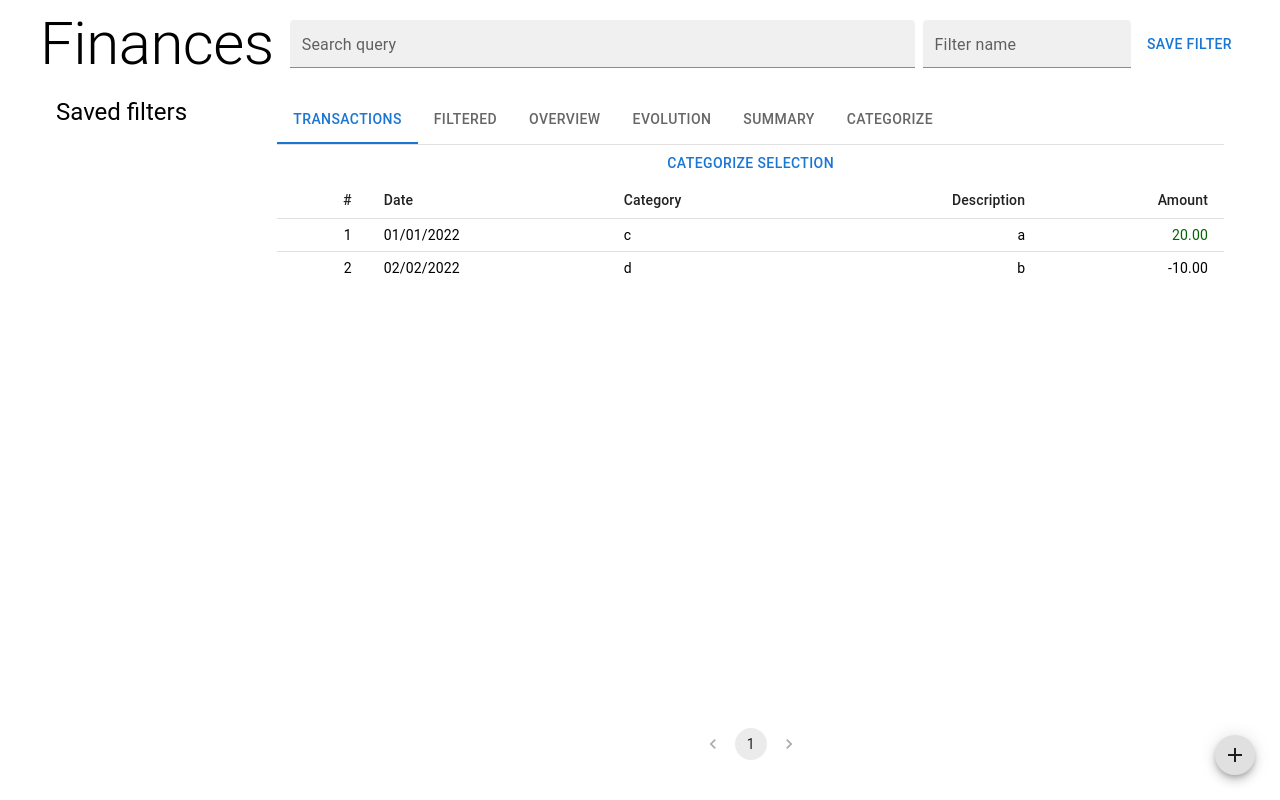
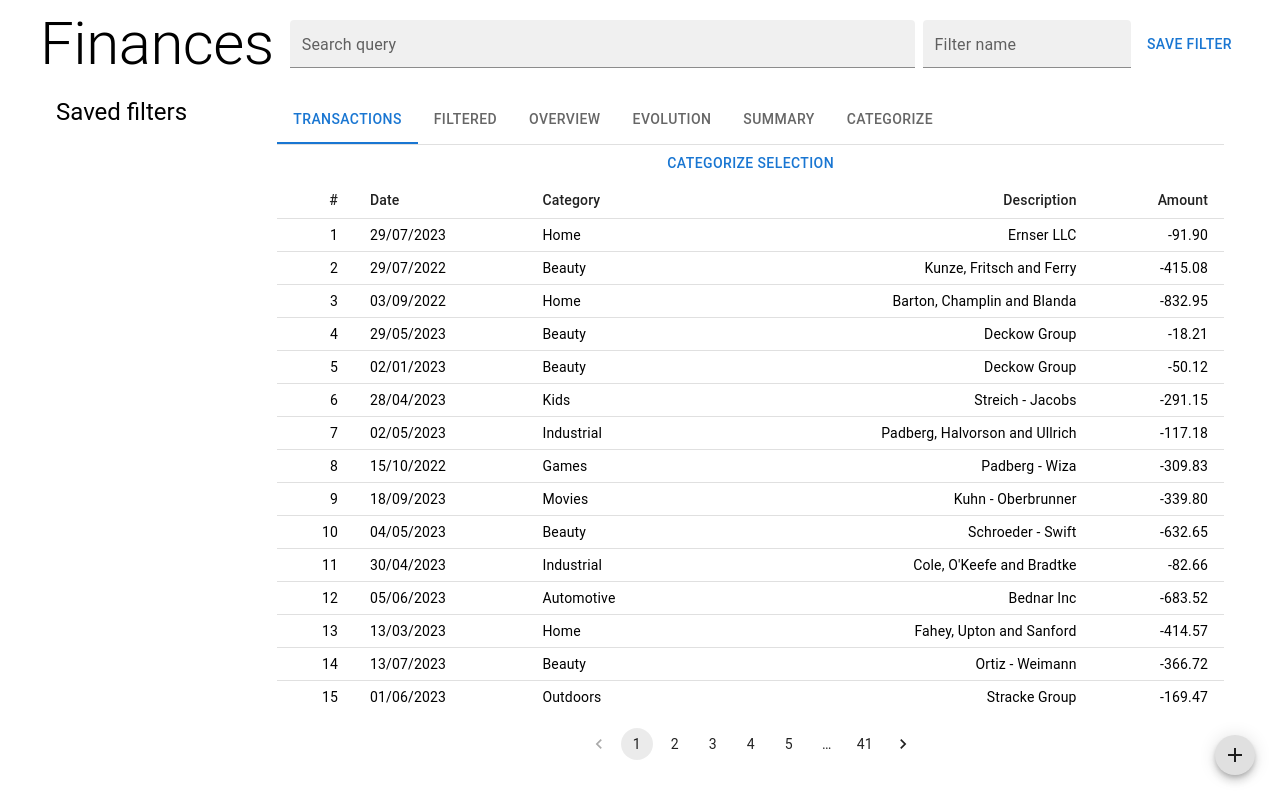
Before and after one commit to luism6n/finances-app, a React (Create React App) app: page / in a window 1280 px wide. Built offline with nearby package versions, Linux system fonts and the light colour scheme.

Commit message:
generate fake data if none is saved

```diff
--- a/package.json
+++ b/package.json
@@ -5,6 +5,7 @@
   "dependencies": {
     "@emotion/react": "^11.9.3",
     "@emotion/styled": "^11.9.3",
+    "@faker-js/faker": "^7.3.0",
     "@mui/icons-material": "^5.8.4",
     "@mui/lab": "^5.0.0-alpha.86",
     "@mui/material": "^5.8.4",
@@ -15,6 +16,7 @@
     "csv-parser": "^3.0.0",
     "d3": "^7.4.4",
     "date-fns": "^2.28.0",
+    "faker": "^6.6.6",
     "framer-motion": "^6.3.16",
     "moment": "^2.29.3",
     "nanoid": "^4.0.0",
--- a/src/Evolution.js
+++ b/src/Evolution.js
@@ -33,7 +33,12 @@ export default function Evolution({ transactions }) {
     b: 50,
   };
 
-  const mandatoryKeys = transactions
+  const transactionsWithAmountReversed = transactions.map((t) => ({
+    ...t,
+    amount: -t.amount,
+  }));
+
+  const mandatoryKeys = transactionsWithAmountReversed
     .map((t) => getKey(t, key1))
     .sort((k1, k2) => {
       if (key1 === "Month") {
@@ -47,7 +52,13 @@ export default function Evolution({ transactions }) {
       return k1 - k2;
     });
 
-  const groups = topGroups(transactions, key2, 8, undefined, true).map((g) => {
+  const groups = topGroups(
+    transactionsWithAmountReversed,
+    key2,
+    8,
+    undefined,
+    true
+  ).map((g) => {
     return {
       ...g,
       children: topGroups(g.transactions, key1, -1, mandatoryKeys),
--- a/src/Summary.js
+++ b/src/Summary.js
@@ -23,6 +23,40 @@ export default function Summary({ transactions }) {
     })[0];
 
     return `${stats.count}x ${memo} (average ${formatMoney(stats.avg)})`;
+  }
+
+  function busiestDay() {
+    let [day, stats] = Array.from(
+      d3.rollup(
+        transactions.filter((t) => t.amount < 0),
+        (g) => ({ count: g.length, sum: d3.sum(g.map((t) => t.amount)) }),
+        (t) => t.date.format("DD/MM/YYYY")
+      )
+    ).sort(([k1, v1], [k2, v2]) => {
+      return v2.count - v1.count;
+    })[0];
+
+    return `${day}: spent ${stats.count}x totalling ${formatMoney(stats.sum)}`;
+  }
+
+  function busiestDay() {
+    let [day, stats] = Array.from(
+      d3.rollup(
+        transactions.filter((t) => t.amount < 0),
+        (g) => ({
+          count: g.length,
+          sum: d3.sum(g.map((t) => t.amount)),
+          memos: g.map((t) => t.memo).join(", "),
+        }),
+        (t) => t.date.format("DD/MM/YYYY")
+      )
+    ).sort(([k1, v1], [k2, v2]) => {
+      return v2.count - v1.count;
+    })[0];
+
+    return `${day}: spent ${stats.count}x totalling ${formatMoney(
+      stats.sum
+    )} on ${stats.memos}`;
   }
 
   function averagePerKey() {
@@ -54,6 +88,7 @@ export default function Summary({ transactions }) {
     },
     { name: "Largest", value: largestTransaction() },
     { name: "Most frequent", value: mostFrequentTransaction() },
+    { name: "Busiest day", value: busiestDay() },
     ...Array.from(averagePerKey().entries())
       .sort((a, b) => Math.abs(b[1]) - Math.abs(a[1]))
       .map(([key, value]) => {
--- a/src/useTransactions.js
+++ b/src/useTransactions.js
@@ -1,34 +1,15 @@
 import moment from "moment";
 import { useState } from "react";
+import * as d3 from "d3";
+import { nanoid } from "nanoid";
+import { faker } from "@faker-js/faker";
 
 function useTransactions(currentFilter, myFilters, searchQuery) {
   const [openFiles, setOpenFiles] = useState([]);
   const [transactions, _setTransactions] = useState(() =>
     (
-      JSON.parse(window.localStorage.getItem("transactions")) || [
-        {
-          id: "626e4741-144e-4ea4-be0d-1a4ec851c073",
-          memo: "a",
-          categ: "c",
-          amount: 20,
-          date: "2022-01-01T03:00:00.000Z",
-          ignored: false,
-          sequence: 1,
-          fileId: "fileId",
-          fileName: "f.name",
-        },
-        {
-          id: "6275cf18-e75c-459b-a948-6708195b6610",
-          memo: "b",
-          categ: "d",
-          amount: -10,
-          date: "2022-02-02T03:00:00.000Z",
-          ignored: false,
-          sequence: 1,
-          fileId: "fileId",
-          fileName: "f.name",
-        },
-      ]
+      JSON.parse(window.localStorage.getItem("transactions")) ||
+      generateABunchOfTransactions(2000)
     ).map((t) => {
       return { ...t, date: moment(t.date, moment.defaultFormatUtc) };
     })
@@ -81,4 +62,47 @@ function useTransactions(currentFilter, myFilters, searchQuery) {
   };
 }
 
+function generateABunchOfTransactions(num) {
+  function choice(array) {
+    return array[d3.randomInt(array.length)()];
+  }
+
+  let date = moment();
+
+  let categs = [];
+  for (let i = 0; i < 10; i++) {
+    let memos = [];
+    for (let i = 0; i < 10; i++) {
+      memos.push(faker.company.companyName());
+    }
+    categs.push({ name: faker.commerce.department(), memos: memos });
+  }
+
+  const transactions = [];
+  const randNormal = d3.randomNormal(5, 2);
+
+  let numTransactions = 0;
+  while (numTransactions < num) {
+    let forToday = d3.max([0, Math.floor(randNormal())]);
+    for (let i = 0; i < forToday; i++) {
+      let categ = choice(categs);
+      transactions.push({
+        id: nanoid(),
+        memo: choice(categ.memos),
+        categ: categ.name,
+        amount: -faker.finance.amount(),
+        date: date.format(moment.defaultFormatUtc),
+        ignored: false,
+        sequence: numTransactions,
+        fileId: "<fileId>",
+        fileName: "myBankExport.ofx",
+      });
+      numTransactions++;
+    }
+    date.add(1, "day");
+  }
+
+  return transactions;
+}
+
 export default useTransactions;
```
Also changed, not shown: 1 other file (tests, documents, lock files or other folders).
